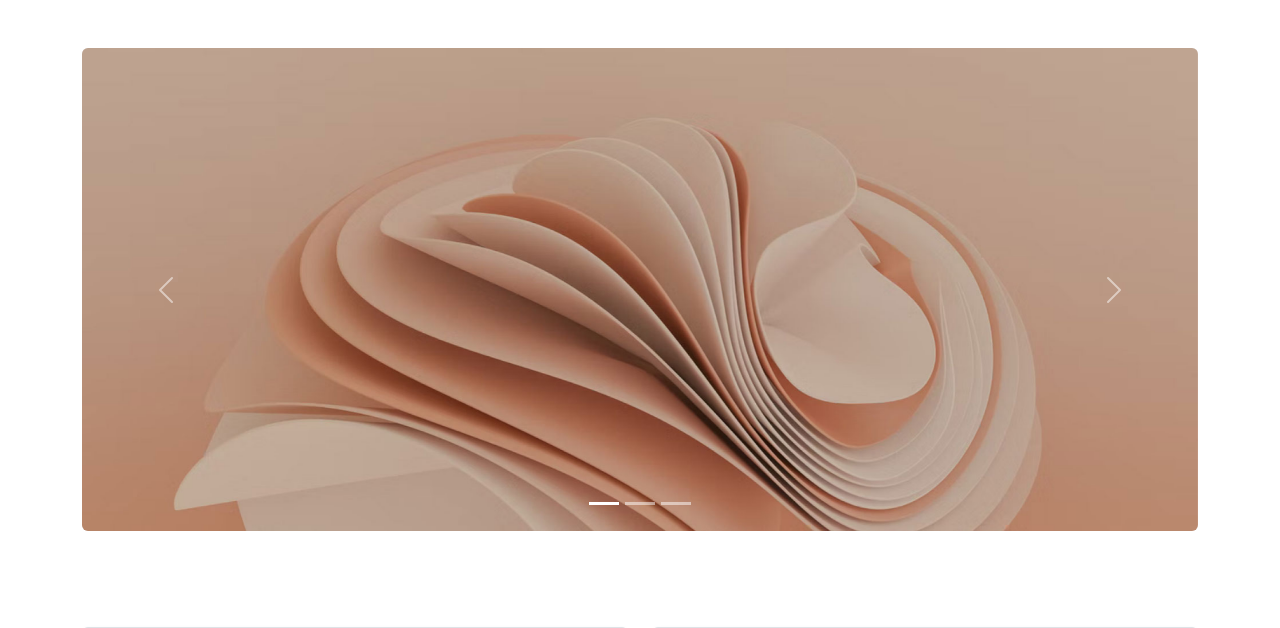
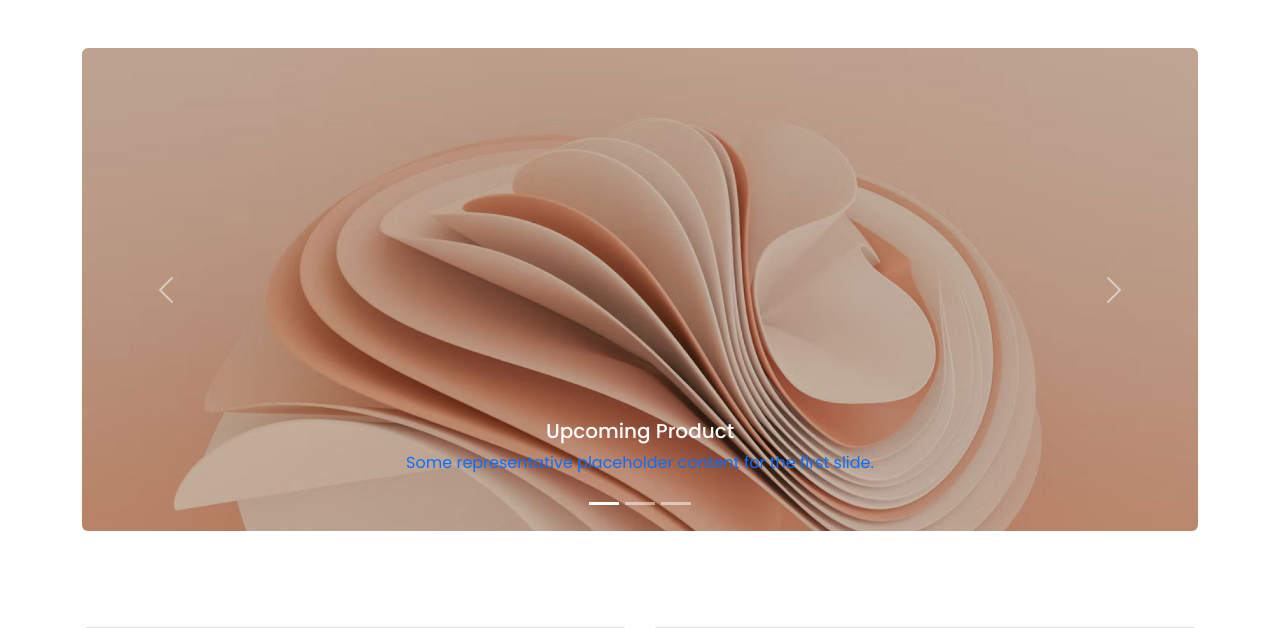
Before and after one commit to sunilyadav-web/TheStartupGazette, a Django app: page / in a window 1280 px wide. Shown: the part 56-684 px from the top of the page. Run offline with Django 4.2, Linux system fonts and the light colour scheme; data comes from the database, SQL or seed files in the repository; both versions use the stored data as it was after the commit; some libraries are stand-ins or nearby versions.

Commit message:
update home page search page

```diff
--- a/home/models.py
+++ b/home/models.py
@@ -61,3 +61,13 @@ class Post(models.Model):
         print('this is slug',s)
         self.slug=s
         super(Post,self).save(*args, **kwargs)
+
+
+
+class Slider(models.Model):
+    title=models.CharField(max_length=100)
+    caption=models.CharField(max_length=70)
+    link=models.CharField(max_length=300)
+    color=models.CharField(max_length=20,null=True,blank=True)
+    created_at=models.DateTimeField(auto_now_add=True,editable=False)
+    updated_at=models.DateTimeField(auto_now=True, editable=False)
--- a/home/templates/home/base.html
+++ b/home/templates/home/base.html
@@ -58,7 +58,7 @@
             </li>
           </ul>
           <form class="d-flex" role="search" method="get" action="{% url 'home:search' %}">
-            <input class="form-control me-2" type="search" placeholder="Search" name="q" aria-label="Search">
+            <input class="form-control me-2" type="search" placeholder="Search" name="q" aria-label="Search" id="search">
             <button class="btn btn-outline-warning" type="submit">Search</button>
           </form>
         </div>
--- a/home/templates/home/index.html
+++ b/home/templates/home/index.html
@@ -16,9 +16,17 @@ Home
   <div class="carousel-inner">
     <div class="carousel-item active">
       <img src="{% static 'img/post-slide-2.jpg' %}" class="d-block w-100 rounded" alt="...">
+      <div class="carousel-caption d-none d-md-block">
+        <h5>Checkout This product</h5>
+        <p><a href="">Some representative placeholder content for the first slide. </a></p>
+      </div>
     </div>
     <div class="carousel-item active">
       <img src="{% static 'img/post-slide-3.jpg' %}" class="d-block w-100 rounded" alt="...">
+      <div class="carousel-caption d-none d-md-block">
+        <h5>Upcoming Product</h5>
+        <p><a href="">Some representative placeholder content for the first slide. </a></p>
+      </div>
     </div>
     <div class="carousel-item">
       <img src="{% static 'img/post-slide-4.jpg' %}" class="d-block w-100 rounded" alt="...">
--- a/home/templates/home/search.html
+++ b/home/templates/home/search.html
@@ -1,6 +1,6 @@
 {% extends './base.html' %} {% load static %}
 {% block metatags %}{% endblock metatags %}
-{% block title %}{{query}}{% endblock title %}
+{% block title %}Your Query : {{query}}{% endblock title %}
 
 {% block body %}
 
@@ -35,5 +35,8 @@
         </div>
     </div>
 </section>
+<script>
+    var searchElement=document.getElementById('search').value="{{query}}"
+</script>
 
 {% endblock body %}
```
Also changed, not shown: db.sqlite3.
